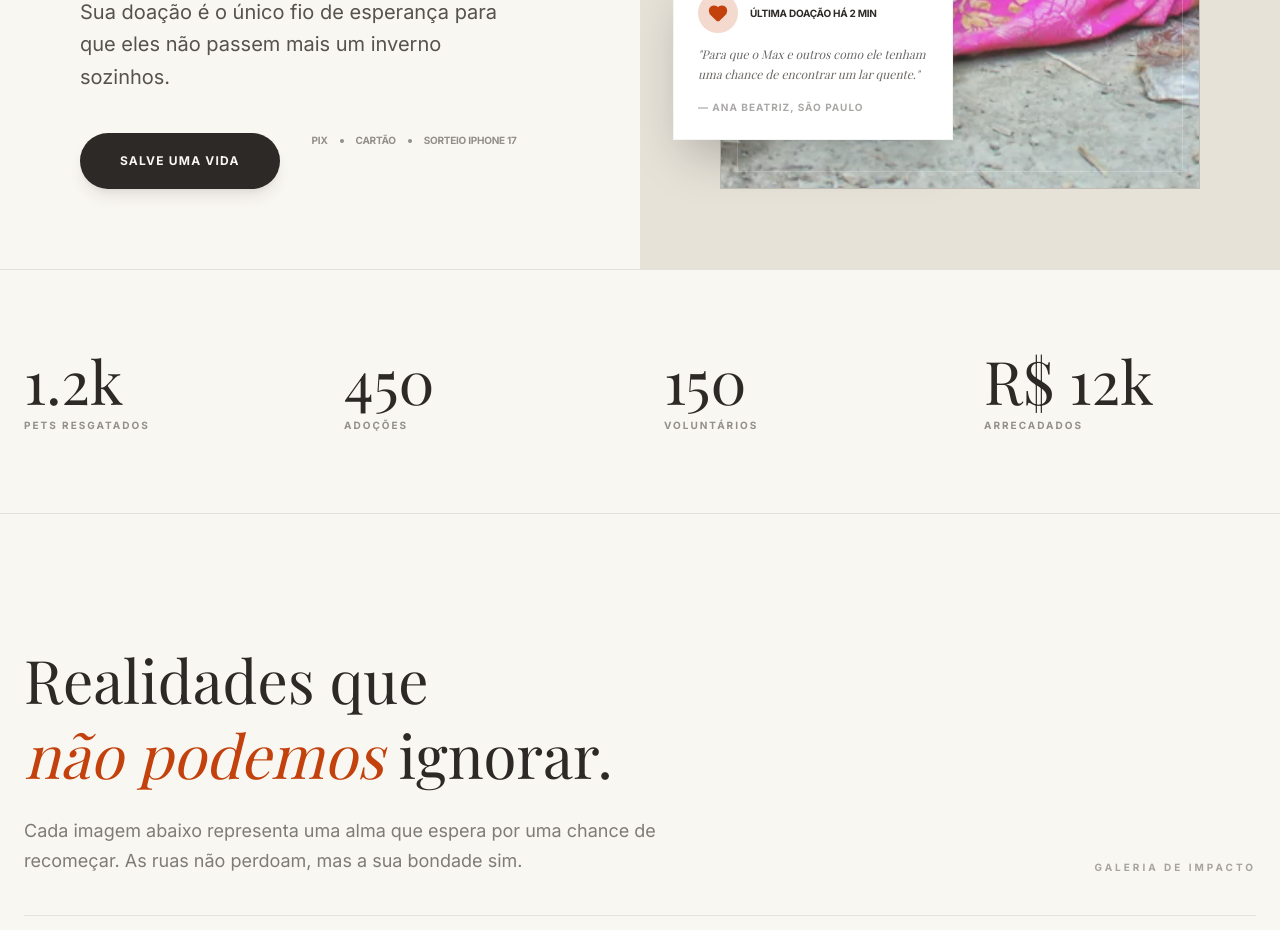
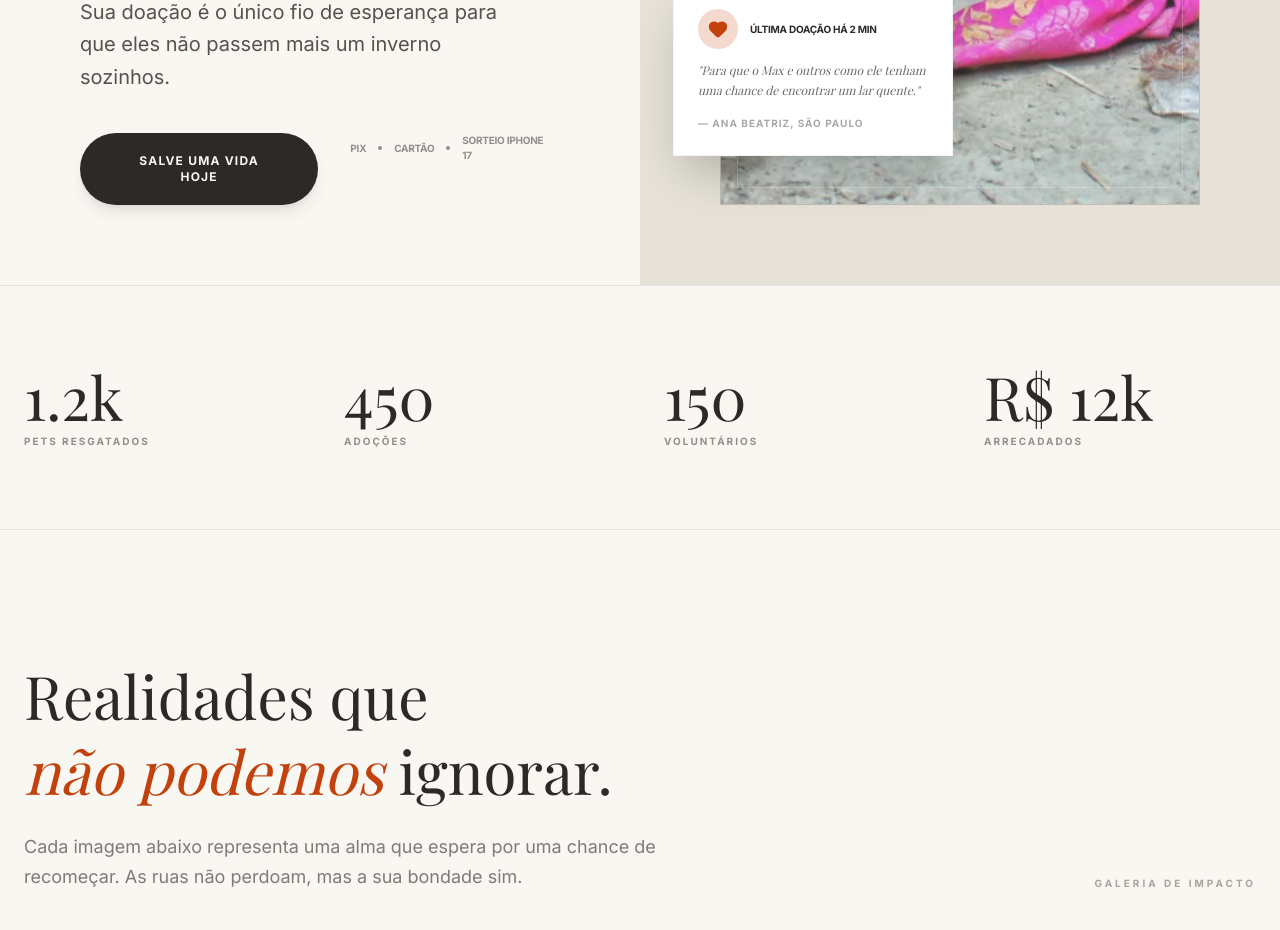
Before and after one commit to kokimotoprojetos/patinhas-de-esperanca, a Next.js app: page / in a window 1280 px wide. Shown: the part 780-1710 px from the top of the page. Built offline with nearby package versions, Linux system fonts and the light colour scheme; a web font is replaced by a local one.

Commit message:
Update button text to 'Salve uma vida hoje'

```diff
--- a/components/Hero.tsx
+++ b/components/Hero.tsx
@@ -78,7 +78,7 @@ export default function Hero() {
               onClick={() => setIsModalOpen(true)}
               className="bg-[#2D2926] text-[#F9F7F2] px-10 py-5 rounded-full text-xs font-bold uppercase tracking-widest hover:bg-[#C2410C] transition-colors text-center shadow-lg shadow-[#2D2926]/10 w-full sm:w-auto"
             >
-              Salve uma vida
+              Salve uma vida hoje
             </button>
             <div className="flex items-center gap-3 text-[10px] uppercase font-bold tracking-tight opacity-50 px-2">
                <span>PIX</span>
```
